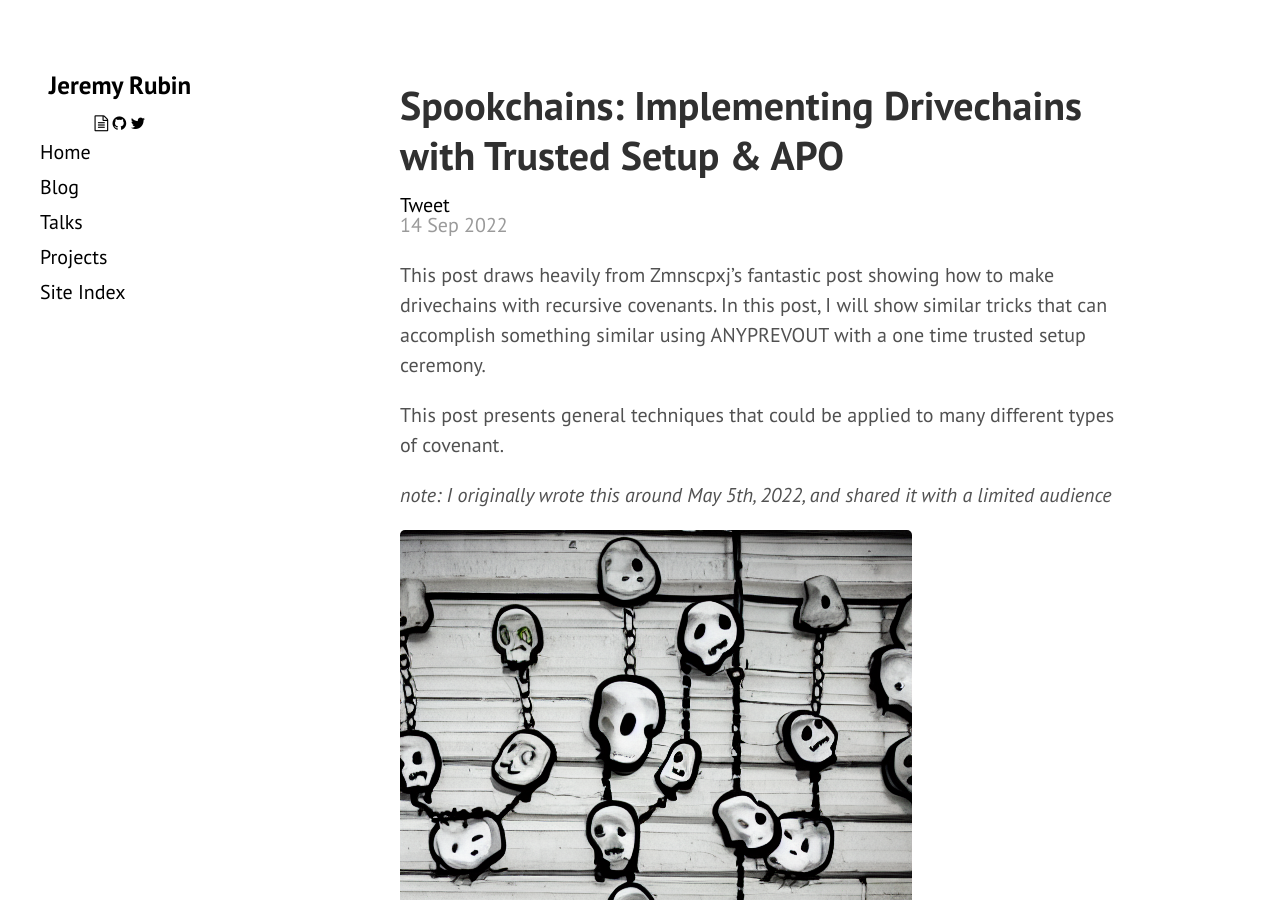
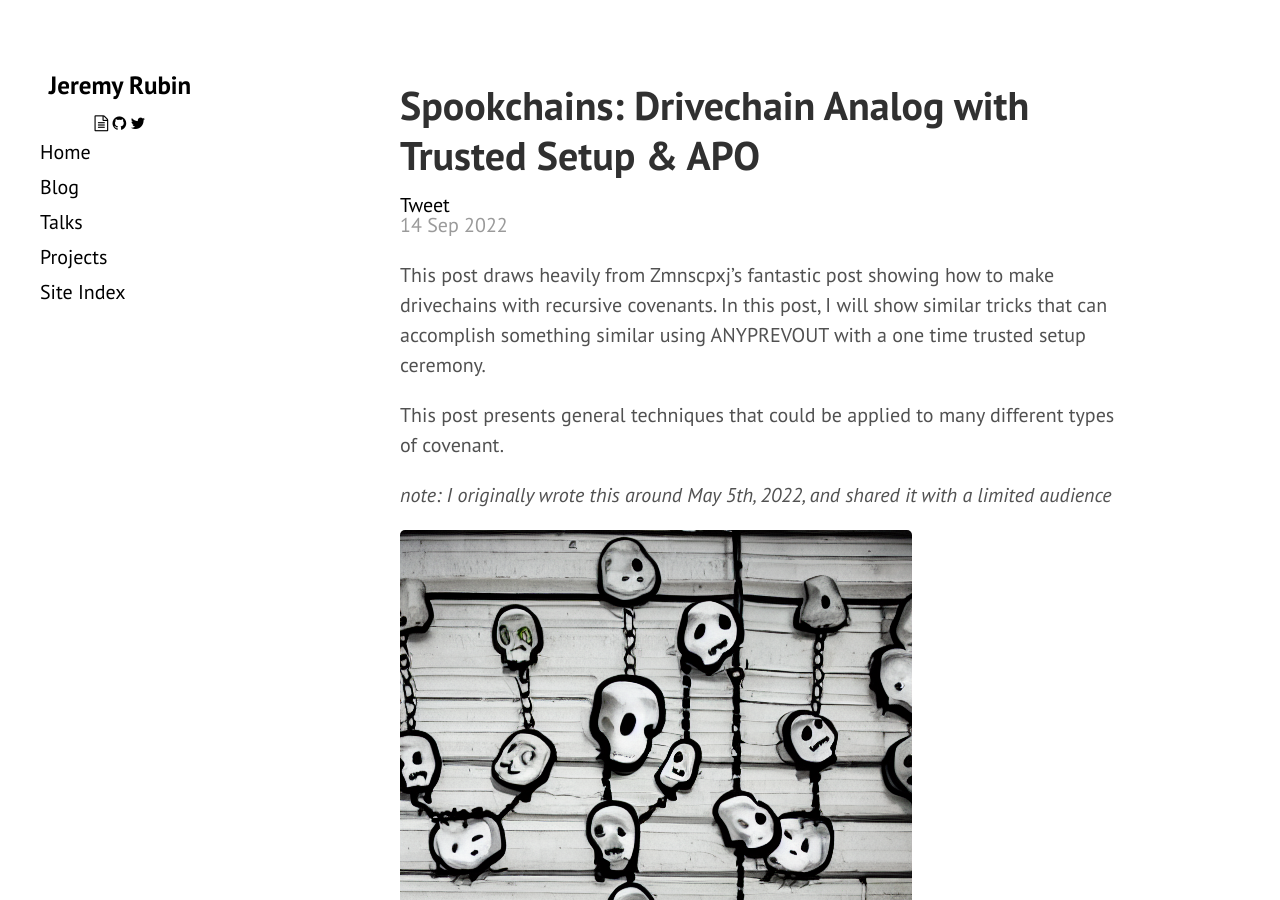
Before and after one commit to JeremyRubin/rubin.io, a Jekyll site: the page built from bitcoin/_posts/0000-00-00-drivechain-apo.md, in a window 1280 px wide and 900 px high. Built offline with Jekyll 4.4.1, drawn with Linux system fonts in a browser that asks for light colours; comment, search, counter and statistics services are not loaded.

Commit message:
Update spookchain title

```diff
--- a/bitcoin/_posts/0000-00-00-drivechain-apo.md
+++ b/bitcoin/_posts/0000-00-00-drivechain-apo.md
@@ -2,7 +2,7 @@
 comments: True
 disqusId: 65a34534ce63ddf62d5037f22efab2e8c3dbfc93
 layout: post
-title: "Spookchains: Implementing Drivechains with Trusted Setup & APO"
+title: "Spookchains: Drivechain Analog with Trusted Setup & APO"
 date: 2022-09-14
 hashtags: [Bitcoin]
 ---
```
